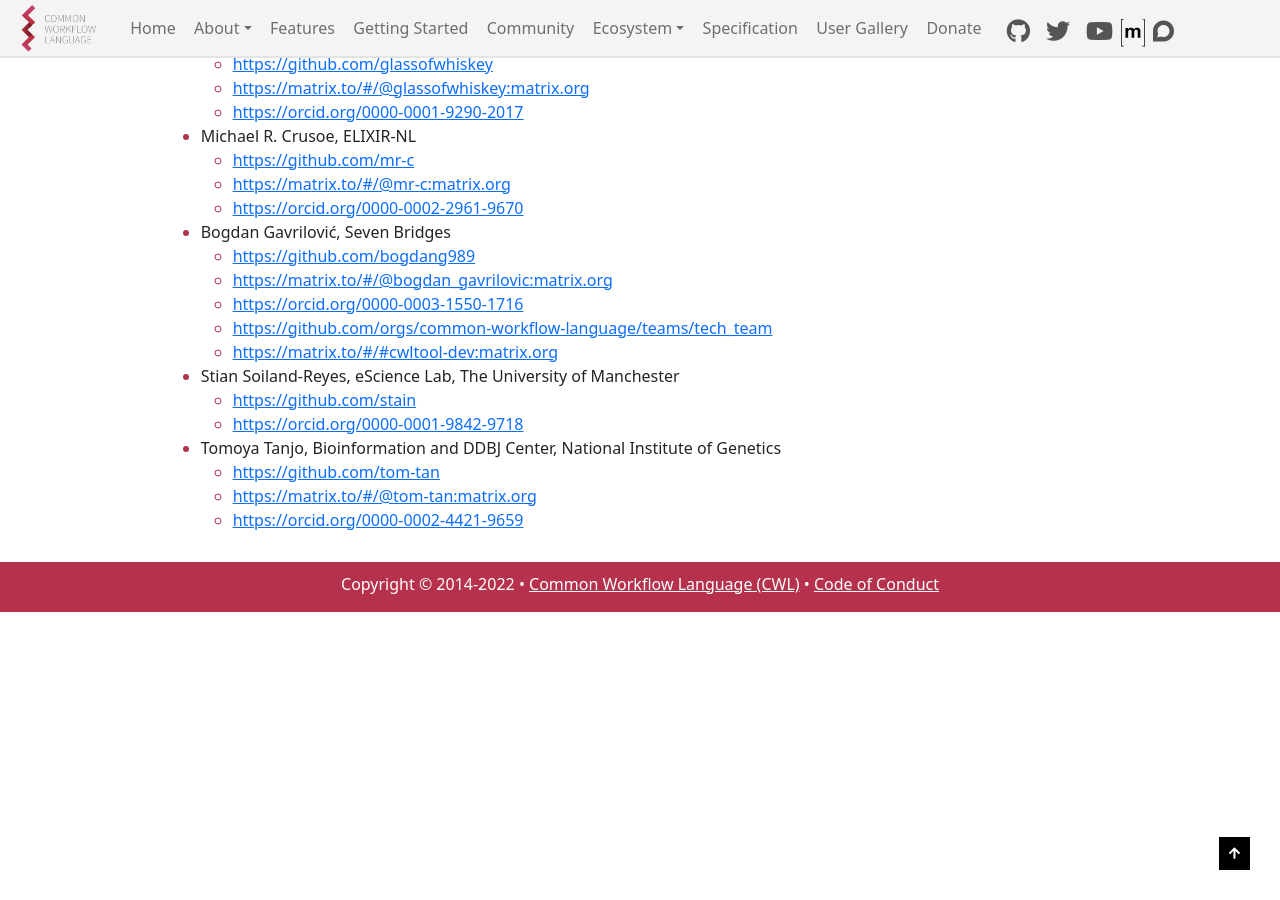
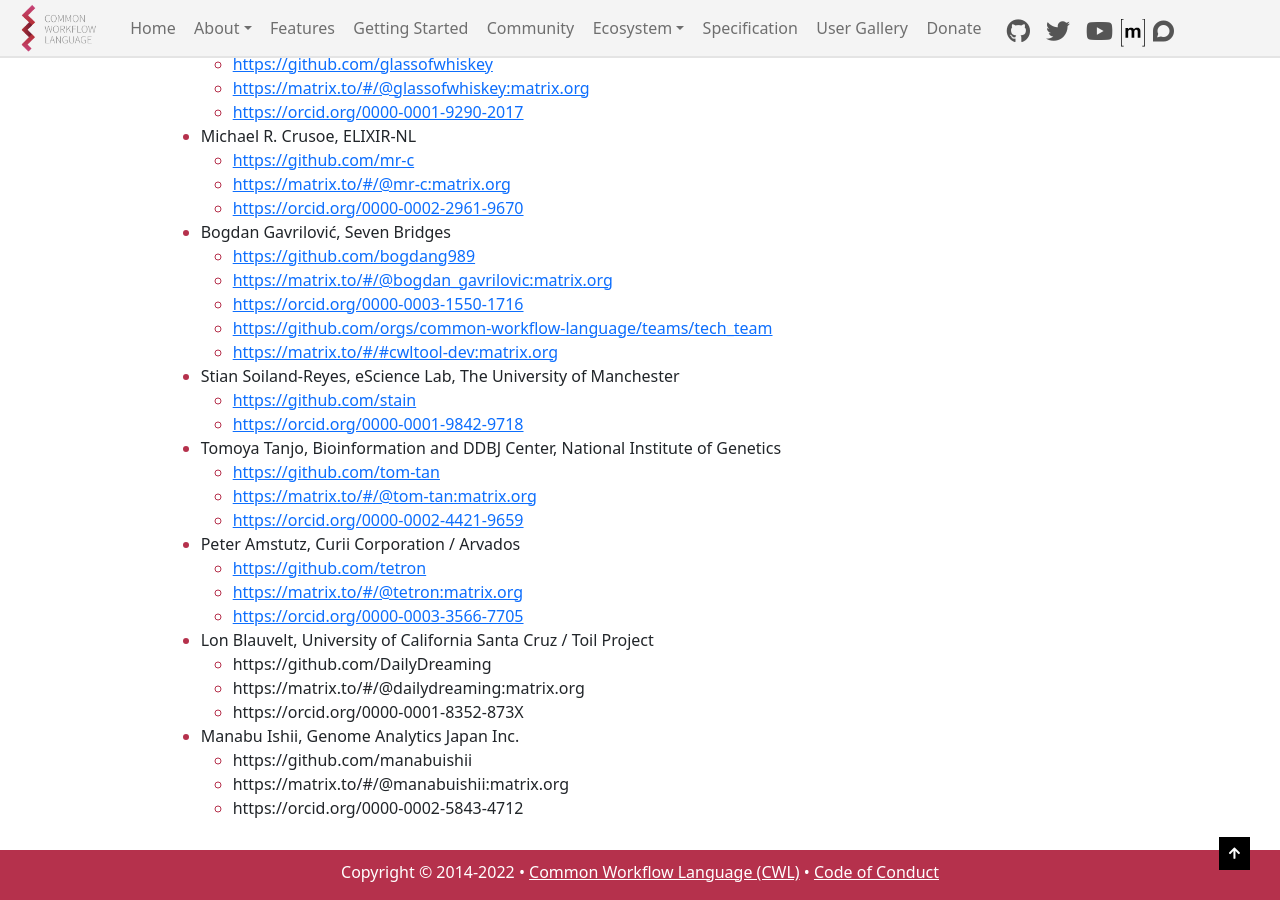
Before and after one commit to common-workflow-language/cwl-website, a Jekyll site: the page built from content/governance.md, in a window 1280 px wide and 900 px high, scrolled down 809 px. Built offline with Jekyll 4.4.1, drawn with Linux system fonts in a browser that asks for light colours.

Commit message:
Add to Technical Team list - Peter, Lon, Manabu #112

```diff
--- a/content/governance.md
+++ b/content/governance.md
@@ -50,3 +50,15 @@
   * <https://github.com/tom-tan>
   * <https://matrix.to/#/@tom-tan:matrix.org>
   * <https://orcid.org/0000-0002-4421-9659>
+* Peter Amstutz, Curii Corporation / Arvados
+  * <https://github.com/tetron>
+  * <https://matrix.to/#/@tetron:matrix.org>
+  * <https://orcid.org/0000-0003-3566-7705>
+* Lon Blauvelt, University of California Santa Cruz / Toil Project
+  * https://github.com/DailyDreaming
+  * https://matrix.to/#/@dailydreaming:matrix.org
+  * https://orcid.org/0000-0001-8352-873X
+* Manabu Ishii, Genome Analytics Japan Inc.
+  * https://github.com/manabuishii
+  * https://matrix.to/#/@manabuishii:matrix.org
+  * https://orcid.org/0000-0002-5843-4712
```
